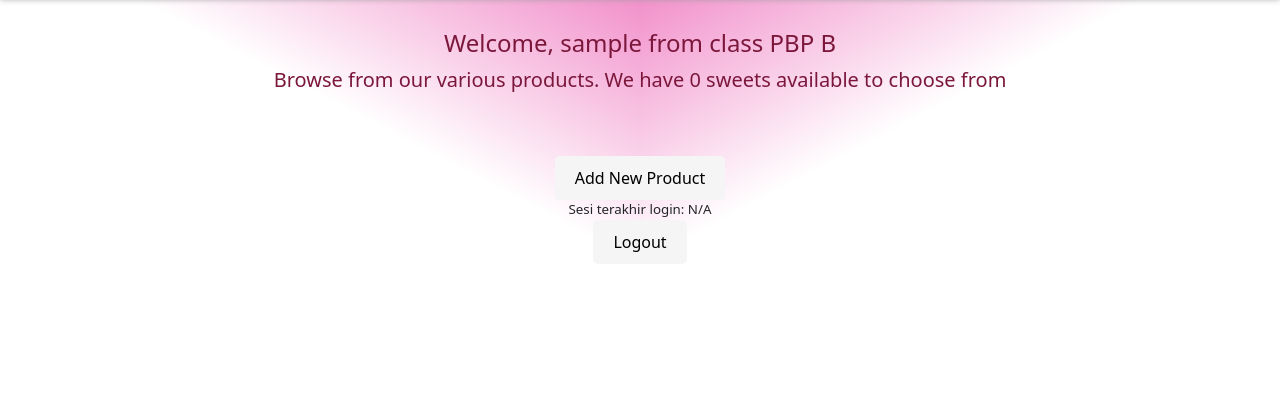
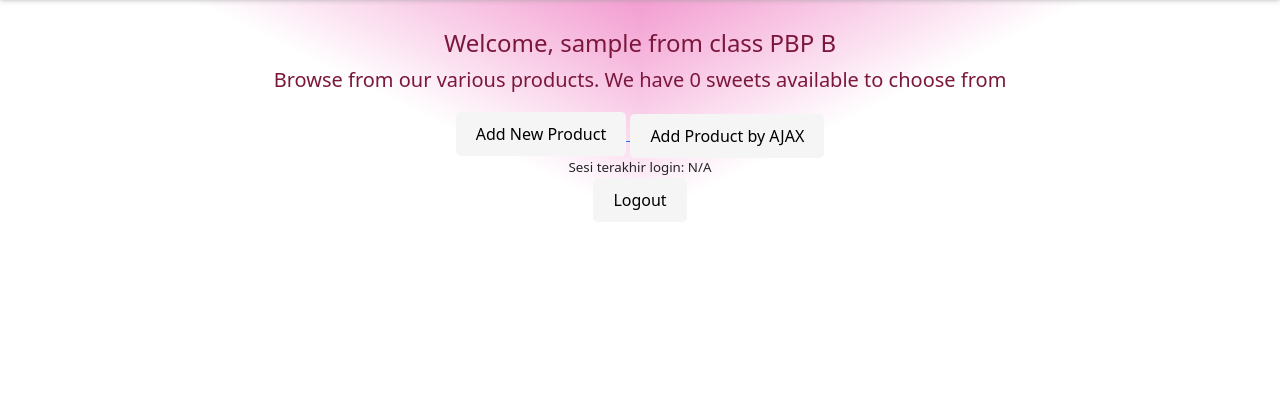
Before and after one commit to farahramadhina/quidditch_supplies, a Django app: page / in a window 1280 px wide. Shown: the part 407-800 px from the top of the page. Run offline with Django 4.2, Linux system fonts and the light colour scheme; the visitor is signed in with stand-in values (Sample User, id 1); data that the repository does not hold is empty; some web fonts are replaced.

Commit message:
menyelesaikan fungsionalitas AJAX

```diff
--- a/main/templates/main.html
+++ b/main/templates/main.html
@@ -300,42 +300,158 @@
 </div>
 
 
-<div class="table-container">
-    <div class="product-cards">
-        {% for product in products %}
+<div class="table-container" id="product-table">
+
+</div>
+
+<div class="modal fade" id="exampleModal" tabindex="-1" aria-labelledby="exampleModalLabel" aria-hidden="true">
+    <div class="modal-dialog">
+        <div class="modal-content">
+            <div class="modal-header">
+                <h1 class="modal-title fs-5" id="exampleModalLabel">Add New Product</h1>
+                <button type="button" class="btn-close" data-bs-dismiss="modal" aria-label="Close"></button>
+            </div>
+            <div class="modal-body">
+              <form id="form" enctype="multipart/form-data" onsubmit="return false;">
+                    {% csrf_token %}
+                    <div class="mb-3">
+                        <label for="name" class="col-form-label">Name:</label>
+                        <input type="text" class="form-control" id="name" name="name"></input>
+                    </div>
+                    <div class="mb-3">
+                        <label for="amount" class="col-form-label">Amount:</label>
+                        <input type="text" class="form-control" id="amount" name="amount"></input>
+                    </div>
+                    <div class="mb-3">
+                        <label for="price" class="col-form-label">Price:</label>
+                        <input type="number" class="form-control" id="price" name="price"></input>
+                    </div>
+                    <div class="mb-3">
+                        <label for="description" class="col-form-label">Description:</label>
+                        <textarea class="form-control" id="description" name="description"></textarea>
+                    </div>
+                    <div class="mb-3">
+                        <label for="category" class="col-form-label">Category:</label>
+                        <input type="text" class="form-control" id="category" name="category"></input>
+                    </div>
+                    <div class="mb-3">
+                      <label for="image" class="col-form-label">Image:</label>
+                      <input type="file" class="form-control" id="image" name="image">
+                  </div>
+                </form>
+            </div>
+            <div class="modal-footer">
+                <button type="button" class="btn btn-secondary" data-bs-dismiss="modal">Close</button>
+                <button type="button" class="btn btn-primary" id="button_add" data-bs-dismiss="modal">Add Product</button>
+            </div>
+        </div>
+    </div>
+</div>
+
+<script>
+    async function getProducts() {
+      return fetch("{% url 'main:get_product_json' %}").then((res) => res.json())
+  }
+
+    async function refreshProducts() {
+      document.getElementById("product-table").innerHTML = "abc"
+      const products = await getProducts()
+      let htmlString = ``
+      products.forEach((item) => {
+          htmlString +=
+          `<div class="product-cards">
             <div class="product-card">
                 <div class="product-category">
-                    <span>{{ product.category }}</span>
+                    <span>${item.fields.category}</span>
                 </div>
-                <img src="{{ product.image.url }}" alt="{{ product.name }}">
+                <img src="${item.fields.image.url}" alt="${item.fields.name}">
                 <div class="product-details">
-                    <h3>{{ product.name }}</h3>
-                    <p>{{ product.description }}</p>
-                    <p>Price: {{ product.price }}</p>
+                    <h3>${item.fields.name}</h3>
+                    <p>${item.fields.description}</p>
+                    <p> Price : ${item.fields.price}</p>
                 </div>
                 <div class="product-amount">
-                    <a href="{% url 'main:reduce_amount' product.id %}">
+                    <a href="/reduce_amount/${item.pk}">
                         <button>-</button>
                     </a>
-                    <span>{{ product.amount }}</span>
-                    <a href="{% url 'main:increase_amount' product.id %}">
+                    <span>${item.fields.amount}</span>
+                    <a href="/increase_amount/${item.pk}">
                         <button>+</button>
                     </a>
                 </div>
                 <div class="product-buttons">
-                    <a href="{% url 'main:edit_product' product.pk %}">
+                    <a href="/edit_product/${item.pk}">
                         <button>Edit</button>
                     </a>
-                    <a href="{% url 'main:delete_product' product.id %}">
+                    <a href="/delete_product/${item.pk}">
                         <button>Delete</button>
                     </a>
+                    <button class="delete-product-button" onClick="deleteProduct(${item.pk})">Delete by AJAX</button>
                 </div>
             </div>
-        {% endfor %}
-    </div>
-</div>
-<br />
+        </div>`
+      })
 
+      document.getElementById("product-table").innerHTML = htmlString
+  }
+
+    refreshProducts()
+
+    function addProduct() {
+        const formData = new FormData(document.querySelector('#form'));
+
+        fetch("{% url 'main:create_ajax' %}", {
+            method: "POST",
+            body: formData,
+        }).then(refreshProducts)
+
+        document.getElementById("form").reset()
+        // document.getElementById("button_add").onclick = addProduct
+
+        return false
+    }
+    document.getElementById("button_add").onclick = addProduct
+
+     // Fungsi untuk mendapatkan token CSRF dari cookie
+     function getCookie(name) {
+        const cookieValue = document.cookie.match('(^|;)\\s*' + name + '\\s*=\\s*([^;]+)');
+        return cookieValue ? cookieValue.pop() : '';
+    }
+
+    async function deleteProduct(productId) {
+        try {
+            const csrfToken = getCookie('csrftoken');
+            const response = await fetch(`/delete_product_ajax/${productId}`, {
+                method: 'DELETE',
+                headers: {
+                    'X-CSRFToken': csrfToken,
+                },
+            });
+
+            if (response.status === 204) {
+                // Penghapusan berhasil, perbarui tampilan produk
+                refreshProducts();
+            } else {
+                alert('Gagal menghapus produk.');
+            }
+        } catch (error) {
+            console.error('Error:', error);
+        }
+    }
+
+    // Tambahkan event listener untuk tombol "Delete"
+    const deleteButtons = document.querySelectorAll('.delete-product-button');
+    deleteButtons.forEach(button => {
+        button.addEventListener('click', function () {
+            const productId = this.getAttribute('data-product-id');
+
+            // Konfirmasi penghapusan
+            if (confirm('Apakah Anda yakin ingin menghapus produk ini?')) {
+                deleteProduct(productId);
+            }
+        });
+    });
+</script>
 
 <div class="button-container">
     <a href="{% url 'main:create_product' %}">
@@ -343,6 +459,8 @@
             Add New Product
         </button>
     </a>
+
+    <button type="button" class="btn btn-primary" data-bs-toggle="modal" data-bs-target="#exampleModal">Add Product by AJAX</button>
 
     <span class="last-login">Sesi terakhir login: {{ last_login }}</span>
 
--- a/main/urls.py
+++ b/main/urls.py
@@ -1,6 +1,6 @@
 from django.urls import path
 from . import views
-from main.views import show_main, create_product, show_xml, show_json, show_xml_by_id, show_json_by_id, register, login_user, logout_user, reduce_amount, increase_amount, delete_product, edit_product
+from main.views import show_main, create_product, show_xml, show_json, show_xml_by_id, show_json_by_id, register, login_user, logout_user, reduce_amount, increase_amount, delete_product, edit_product, get_product_json, create_ajax, delete_product_ajax
 
 app_name = 'main'
 
@@ -18,4 +18,7 @@ urlpatterns = [
     path('increase_amount/<int:id>/', increase_amount, name='increase_amount'),
     path('delete_product/<int:id>', delete_product, name='delete_product'),
     path('edit-product/<int:id>', edit_product, name='edit_product'),
+    path('get-product/', get_product_json, name='get_product_json'),
+    path('create-ajax/', create_ajax, name='create_ajax'),
+    path('delete_product_ajax/<int:product_id>/', delete_product_ajax, name='delete_product_ajax'),
 ]
--- a/main/views.py
+++ b/main/views.py
@@ -15,6 +15,8 @@ import datetime
 from django.http import HttpResponseRedirect
 from django.urls import reverse
 from .models import Product
+from django.views.decorators.csrf import csrf_exempt
+from django.http import JsonResponse
 
 
 @login_required(login_url='/login')
@@ -96,31 +98,21 @@ def logout_user(request):
     return response
 
 def reduce_amount(request, id):
-    product = Product.objects.get(pk=id)
-
-    # ngecek apakah produknya milik usernya
-    if product.user == request.user:
-        if product.amount > 0:
-            product.amount -= 1
-            product.save()
-
+    product = Product.objects.filter(id=id).first()
+    product.amount -= 1
+    product.save()
     return redirect('main:show_main')
 
 def increase_amount(request, id):
-    product = Product.objects.get(pk=id)
-
-    if product.user == request.user:
-        product.amount += 1
-        product.save()
+    product = Product.objects.filter(id=id).first()
+    product.amount += 1
+    product.save()
 
     return redirect('main:show_main')
 
 def delete_product(request, id):
     product = Product.objects.get(pk=id)
-
-    # ngecek apakah produknya milik usernya
-    if product.user == request.user:
-        product.delete()
+    product.delete()
 
     return redirect('main:show_main')
 
@@ -139,3 +131,34 @@ def edit_product(request, id):
 
     context = {'form': form}
     return render(request, "edit_product.html", context)
+
+def get_product_json(request):
+    product_item = Product.objects.filter(user = request.user)
+    return HttpResponse(serializers.serialize('json', product_item))
+
+
+@csrf_exempt
+def create_ajax(request):
+    if request.method == 'POST':
+        name = request.POST.get("name")
+        amount = request.POST.get("amount")
+        price = request.POST.get("price")
+        description = request.POST.get("description")
+        category = request.POST.get("category")
+        image = request.FILES.get("image")
+        user = request.user
+
+        new_product = Product(name=name, amount = amount, price=price, description=description, category = category, image = image, user=user)
+        new_product.save()
+
+        return HttpResponse(b"CREATED", status=201)
+
+    return HttpResponseNotFound()
+
+def delete_product_ajax(request, product_id):
+    if request.method == 'DELETE':
+        product = Product.objects.get(pk=product_id)
+        if product.user == request.user:
+            product.delete()
+            return JsonResponse({}, status=204)  # Berhasil menghapus
+    return HttpResponseNotFound()
--- a/quidditch_supplies/settings.py
+++ b/quidditch_supplies/settings.py
@@ -118,6 +118,7 @@ USE_TZ = True
 # https://docs.djangoproject.com/en/4.2/howto/static-files/
 
 STATIC_URL = 'static/'
+STATICFILES_DIRS = [BASE_DIR / "static"]
 
 # Default primary key field type
 # https://docs.djangoproject.com/en/4.2/ref/settings/#default-auto-field
--- a/quidditch_supplies/urls.py
+++ b/quidditch_supplies/urls.py
@@ -25,4 +25,5 @@ urlpatterns = [
 ]
 
 if settings.DEBUG:
+    urlpatterns += static(settings.STATIC_URL, document_root=settings.STATIC_ROOT)
     urlpatterns += static(settings.MEDIA_URL, document_root=settings.MEDIA_ROOT)
--- a/templates/base.html
+++ b/templates/base.html
@@ -2,6 +2,7 @@
 <!DOCTYPE html>
 <html lang="en">
     <head>
+        <script src="https://code.jquery.com/jquery-3.6.0.min.js"></script>
         <meta charset="UTF-8" />
         <meta
             name="viewport"
```
Also changed, not shown: 1 other file.
